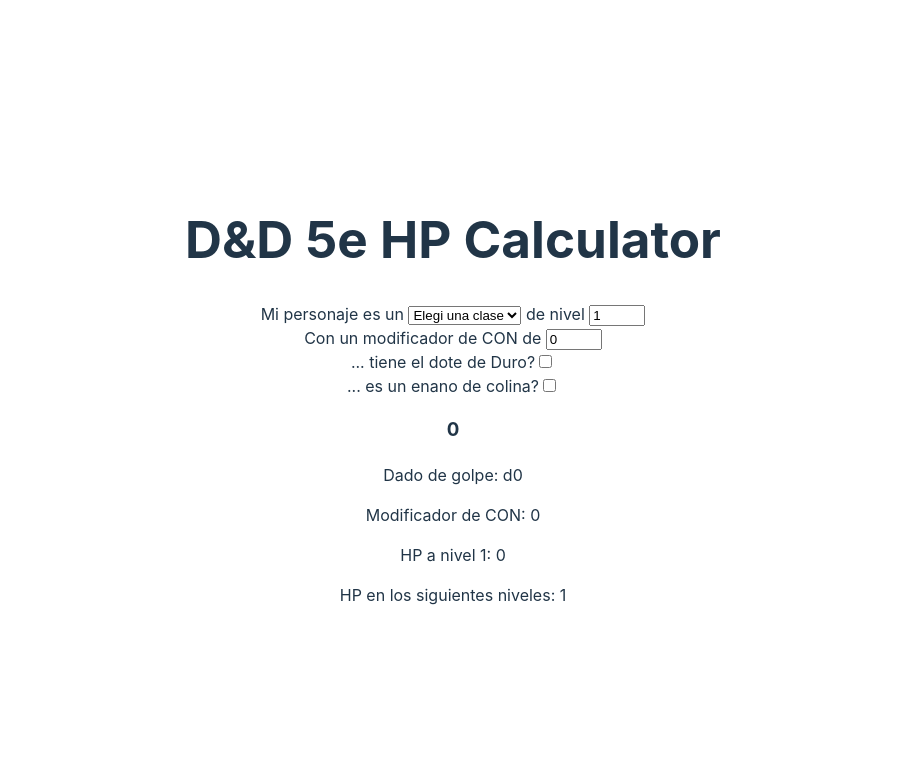
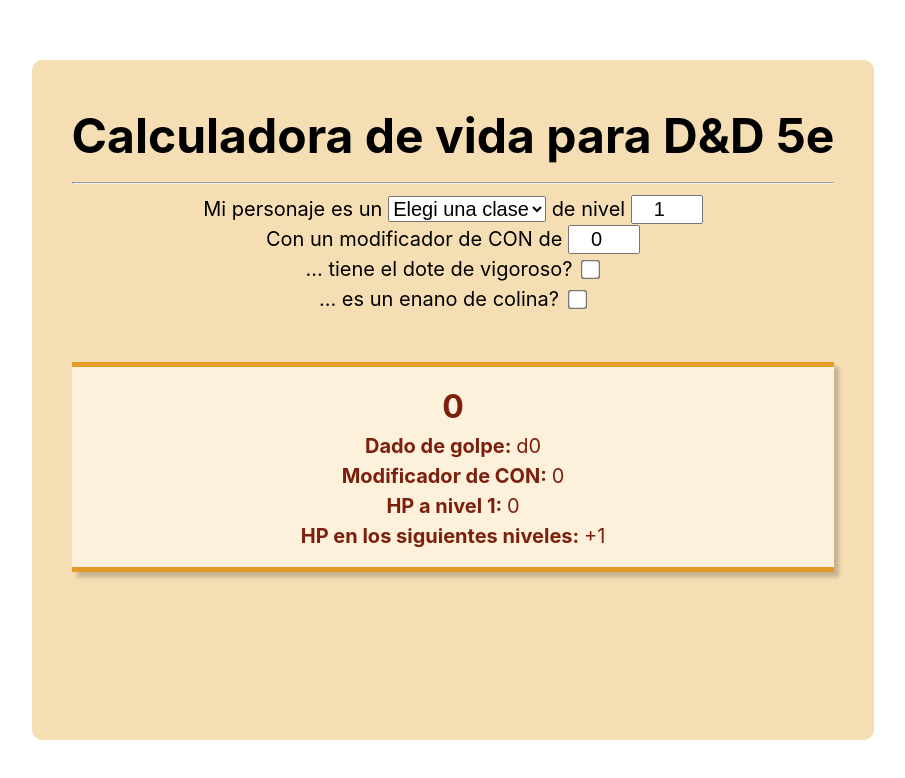
Before and after one commit to Wsott/5e-hp-calc, a React (Vite) app: page / in a window 1280 px wide. Shown: the top 778 px of the page, without its empty margins (187-1092 px from the left). Built offline with nearby package versions, Linux system fonts and the light colour scheme.

Commit message:
Agregado estilos

```diff
--- a/src/App.tsx
+++ b/src/App.tsx
@@ -2,6 +2,7 @@
 import './App.css'
 import Selector from './Selector'
 import Resultado from './Resultado'
+import estilo from "./estilo.module.css";
 
 export interface calculatorData {
   dado: number;
@@ -34,27 +35,31 @@
     vidaNivel += (datos.duro)? datos.nivel * 2: 0;
     vidaNivel += (datos.colina)? datos.nivel : 0;
     vidaNivel += (datos.draconiano)? datos.nivel : 0;
+    let vidaSiguiente: number = Math.floor((datos.dado / 2) + 1 + datos.con);
+    vidaSiguiente += (datos.duro)? 2: 0;
+    vidaSiguiente += (datos.colina)? 1 : 0;
+    vidaSiguiente += (datos.draconiano)? 1 : 0;
 
     const nuevosDatos: calculatorResults = {
       hp: vidaNivel,
       dado: datos.dado,
       con: datos.con,
       hpInicial: vidaInicial,
-      hpSiguienteNivel: Math.floor((datos.dado / 2) + 1 + datos.con)
+      hpSiguienteNivel: vidaSiguiente//Math.floor((datos.dado / 2) + 1 + datos.con)
     };
 
     setDatos(nuevosDatos);
   }
 
   return (
-    <>
-      <h1>D&D 5e HP Calculator</h1>
+    <div className={estilo.container}>
+      <p className={estilo.titulo}>Calculadora de vida para D&D 5e</p>
       <Selector actualizarResultados={actualizarDatos}/>
       {(datos)?
       <Resultado hp={datos.hp} dado={datos.dado} con={datos.con} hpInicial={datos.hpInicial} hpSiguienteNivel={datos.hpSiguienteNivel}/>
       :
       <Resultado hp={0} dado={0} con={0} hpInicial={0} hpSiguienteNivel={0}/>}
-    </>
+    </div>
   )
 }
 
--- a/src/Resultado.tsx
+++ b/src/Resultado.tsx
@@ -1,13 +1,14 @@
 import { calculatorResults } from "./App";
+import estilo from "./estilo.module.css";
 
 export default function Resultado (data: calculatorResults) {
     return (
-        <div>
-            <h3>{data.hp}</h3>
-            <p>Dado de golpe: d{data.dado}</p>
-            <p>Modificador de CON: {data.con}</p>
-            <p>HP a nivel 1: {data.hpInicial}</p>
-            <p>HP en los siguientes niveles: {data.hpSiguienteNivel}</p>
+        <div className={estilo.containerResultado}>
+            <p className={estilo.hp}>{data.hp}</p>
+            <p className={estilo.negrita}>Dado de golpe: <span>d{data.dado}</span></p>
+            <p className={estilo.negrita}>Modificador de CON: <span>{data.con}</span></p>
+            <p className={estilo.negrita}>HP a nivel 1: <span>{data.hpInicial}</span></p>
+            <p className={estilo.negrita}>HP en los siguientes niveles: <span>+{data.hpSiguienteNivel}</span></p>
         </div>
     )
 }
--- a/src/Selector.tsx
+++ b/src/Selector.tsx
@@ -1,5 +1,6 @@
 import { ChangeEvent, useEffect, useState } from "react";
 import { calculatorData, callbackFunction } from "./App";
+import estilo from "./estilo.module.css";
 
 export default function Selector ( {actualizarResultados}: callbackFunction ) {
     const [dado, setDado] = useState(0);
@@ -78,11 +79,12 @@
     }
 
     return (
-        <div>
+        <div className={estilo.containerSelector}>
+            <hr/>
             <div>
                 <label htmlFor="class">Mi personaje es un </label>
                 <select name="class" id="class" onChange={handleClase} defaultValue={"selectOne"}>
-                    <option value={"selectOne"}>Elegi una clase</option>
+                    <option value={"selectOne"} disabled={true}>Elegi una clase</option>
                     <option value={"barbaro"}>Barbaro</option>
                     <option value={"bardo"}>Bardo</option>
                     <option value={"clerigo"}>Clerigo</option>
@@ -104,7 +106,7 @@
                 <input type="number" name="con" id="con" defaultValue={0} min={-5} max={5} onChange={handleCon}/>
             </div>
             <div>
-                <label htmlFor="duro">... tiene el dote de Duro?</label>
+                <label htmlFor="duro">... tiene el dote de vigoroso?</label>
                 <input type="checkbox" name="duro" id="duro" onChange={() => handleModifier("duro")} checked={duro}/><br/>
                 <label htmlFor="enano">... es un enano de colina?</label>
                 <input type="checkbox" name="enano" id="enano" onChange={() => handleModifier("colina")} checked={enanoColina}/><br/>
--- /dev/null
+++ b/src/estilo.module.css
@@ -0,0 +1,62 @@
+.container {
+    height: 75vh;
+    background-color: wheat;
+    padding: 2.5rem;
+    border-radius: 10px;
+    color: black;
+}
+
+.titulo {
+    font-size: 3rem;
+    font-weight: bold;
+    margin: 0px;
+}
+
+.containerSelector {
+    margin: 0px;
+    font-size: 1.25rem;
+}
+
+input, select {
+    font-size: 1.25rem;
+    text-align: center;
+}
+
+input[type="checkbox"] {
+    transform: scale(1.5);
+    margin-left: 0.75rem;
+}
+
+p {
+    margin: 0;
+}
+
+.containerResultado {
+    background-color: #FDF1DC;
+    padding: 1rem 0;
+    border-top: 5px solid #E69A28;
+    border-bottom: 5px solid #E69A28;
+    margin-top: 3rem;
+    font-size: 1.25rem;
+    box-shadow: 5px 5px 4px rgba(0, 0, 0, 0.2);
+}
+
+.hp {
+    font-size: 2rem;
+    color: #7A200D;
+    font-weight: bolder;
+}
+
+.negrita {
+    font-weight: bolder;
+    color: #7A200D;
+}
+
+span {
+    font-weight: 400;
+    color: #7A200D;
+}
+
+.separador {
+    color: #922610;
+}
```
